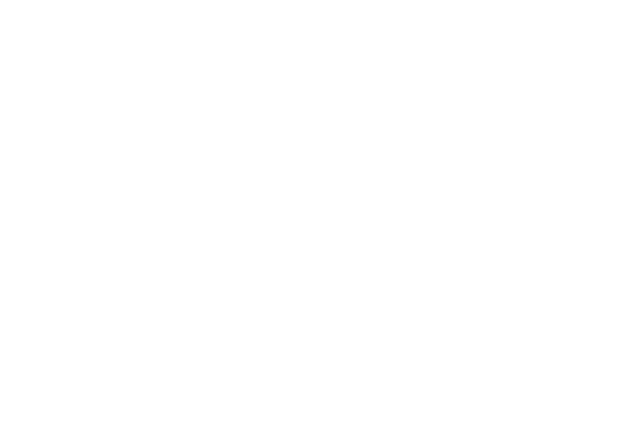
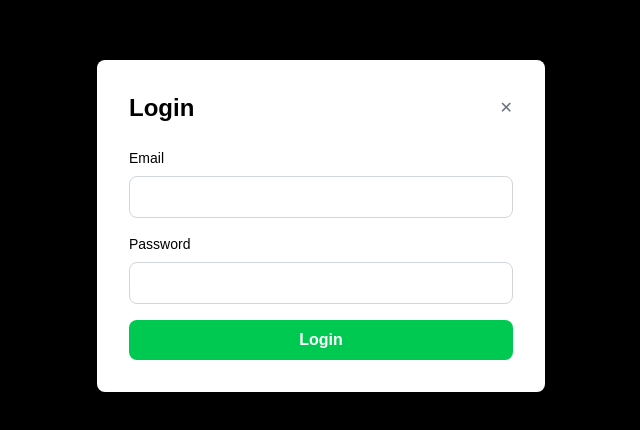
Before and after one commit to dnakhooda/SteastHack, a Next.js app: page /login in a window 1280 px wide. Shown: the part 174-604 px from the top of the page, without its empty margins (319-959 px from the left). Built offline with nearby package versions, Linux system fonts and the light colour scheme.

Commit message:
add login page

```diff
--- a/src/app/login/page.js
+++ b/src/app/login/page.js
@@ -1,9 +1,44 @@
 "use client";
-
-import { useState } from "react";
 
 export default function Home() {
   return (
-    <></>
-  )
+    <div className="fixed inset-0 bg-black bg-opacity-50 flex items-center justify-center z-50">
+      <div className="bg-white rounded-lg p-8 max-w-md w-full mx-4 shadow-lg">
+        <div className="flex justify-between items-center mb-6">
+          <h2 className="text-2xl font-bold text-black">Login</h2>
+          <button
+            className="text-gray-500 hover:text-gray-700"
+          >
+            ✕
+          </button>
+        </div>
+        <form className="space-y-4">
+          <div>
+            <label className="block text-sm font-medium text-black mb-2">
+              Email
+            </label>
+            <input
+              type="email"
+              className="w-full px-4 py-2 rounded-lg border border-gray-300 focus:outline-none focus:border-green-500 text-black"
+            />
+          </div>
+          <div>
+            <label className="block text-sm font-medium text-black mb-2">
+              Password
+            </label>
+            <input
+              type="password"
+              className="w-full px-4 py-2 rounded-lg border border-gray-300 focus:outline-none focus:border-green-500 text-black"
+            />
+          </div>
+          <button
+            type="submit"
+            className="w-full bg-green-500 hover:bg-green-600 text-white font-bold py-2 px-4 rounded-lg transition"
+          >
+            Login
+          </button>
+        </form>
+      </div>
+    </div>
+  );
 }
--- a/src/app/page.js
+++ b/src/app/page.js
@@ -1,12 +1,19 @@
 "use client";
 
-import { useRouter } from 'next/router'
+import { useRouter } from 'next/navigation'
 import { useState } from "react";
-import Image from "next/image";
 
 export default function Home() {
   const [activeTab, setActiveTab] = useState('upcoming');
-  const [showLogin, setShowLogin] = useState(false);
+  let router = useRouter();
+
+  const handleClick= (e) => {
+    e.preventDefault();
+    if (!router) {
+      return;
+    }
+    router.push('/login');
+  }
 
   return (
     <div className="min-h-screen bg-white text-black">
@@ -20,7 +27,7 @@
               <a href="#" className="text-white hover:text-emerald-100 transition">About</a>
               <a href="#" className="text-white hover:text-emerald-100 transition">Contact</a>
               <button
-                onClick={() => setShowLogin(true)}
+                onClick={handleClick}
                 className="bg-white hover:bg-emerald-50 text-emerald-700 font-semibold py-2 px-4 rounded-lg transition"
               >
                 Login
@@ -29,45 +36,6 @@
           </div>
         </div>
       </header>
-
-      {/* Login Modal */}
-      {showLogin && (
-        <div className="fixed inset-0 bg-black bg-opacity-50 flex items-center justify-center z-50">
-          <div className="bg-white rounded-lg p-8 max-w-md w-full mx-4 shadow-lg">
-            <div className="flex justify-between items-center mb-6">
-              <h2 className="text-2xl font-bold text-black">Login</h2>
-              <button
-                onClick={() => setShowLogin(false)}
-                className="text-gray-500 hover:text-gray-700"
-              >
-                ✕
-              </button>
-            </div>
-            <form className="space-y-4">
-              <div>
-                <label className="block text-sm font-medium text-black mb-2">Email</label>
-                <input
-                  type="email"
-                  className="w-full px-4 py-2 rounded-lg border border-gray-300 focus:outline-none focus:border-green-500 text-black"
-                />
-              </div>
-              <div>
-                <label className="block text-sm font-medium text-black mb-2">Password</label>
-                <input
-                  type="password"
-                  className="w-full px-4 py-2 rounded-lg border border-gray-300 focus:outline-none focus:border-green-500 text-black"
-                />
-              </div>
-              <button
-                type="submit"
-                className="w-full bg-green-500 hover:bg-green-600 text-white font-bold py-2 px-4 rounded-lg transition"
-              >
-                Login
-              </button>
-            </form>
-          </div>
-        </div>
-      )}
 
       {/* Tabs Section */}
       <section className="container mx-auto px-6 py-8">
```
